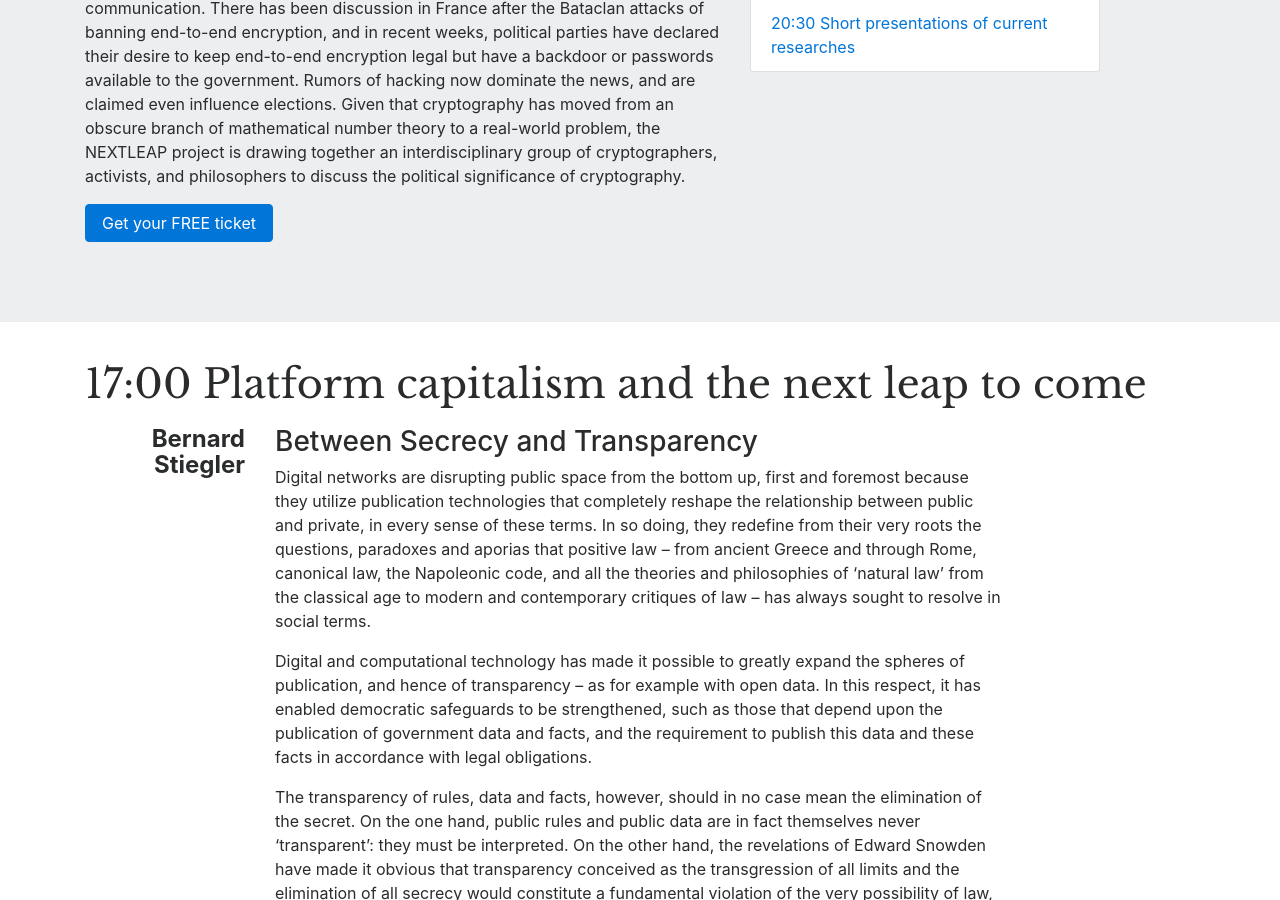
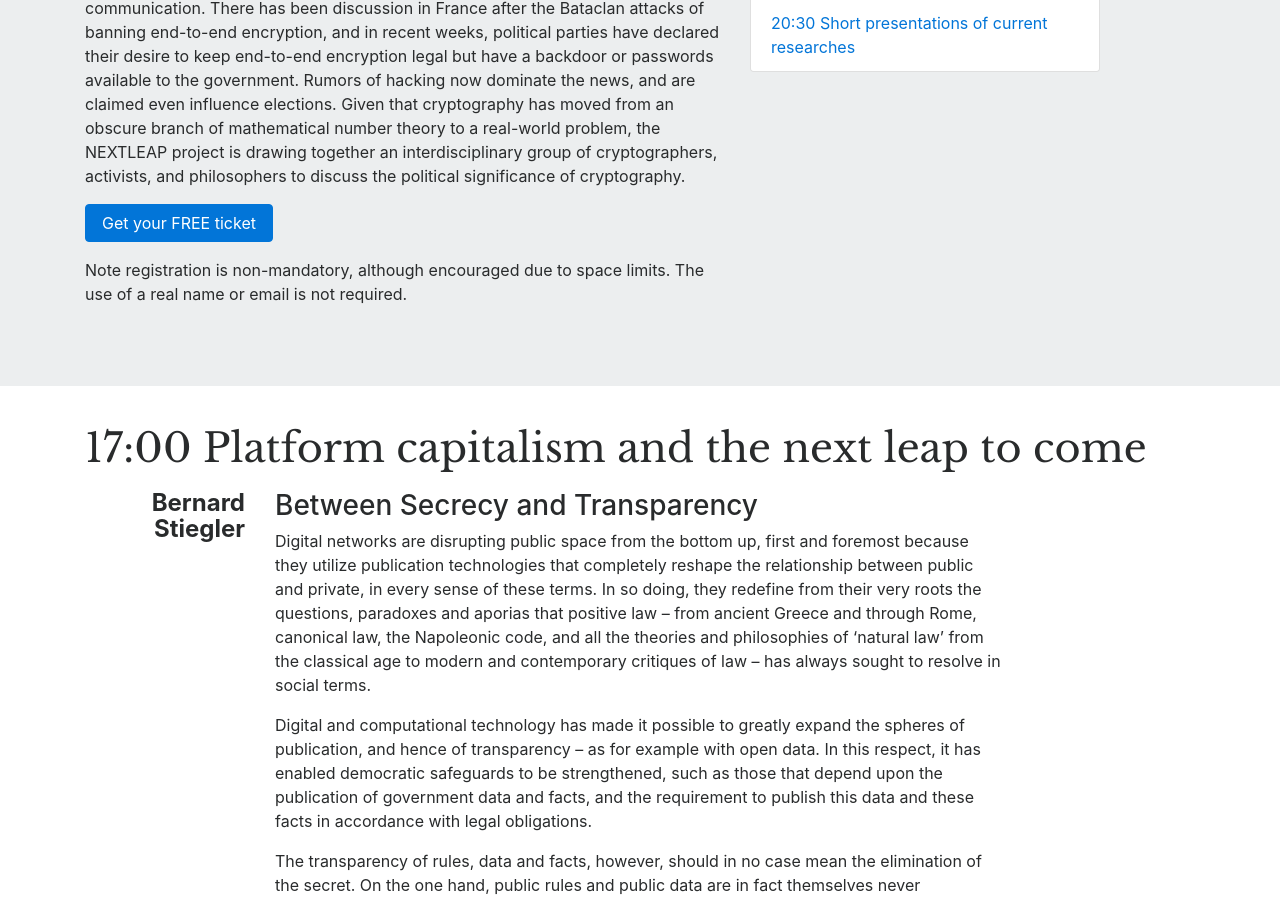
Before and after one commit to nextleap-project/nextleap-website, a Jekyll site: the page built from events/launch.html, in a window 1280 px wide and 900 px high, scrolled down 436 px. Built offline with Jekyll 4.4.1, drawn with Linux system fonts in a browser that asks for light colours; nearby versions of some CDN libraries.

Commit message:
launch.html

```diff
--- a/events/launch.html
+++ b/events/launch.html
@@ -59,6 +59,8 @@ junior_panel:
       <p class="lead">
         <a class="btn btn-primary" href="https://nextleap-launch.eventbrite.com">Get your FREE ticket</a>
       </p>
+      	<p><emph>Note registration is non-mandatory, although encouraged due to space limits. The use of a real name or email is not required.</emph></p>
+
     </div>
 
     <div class="col col-md-4">
```
